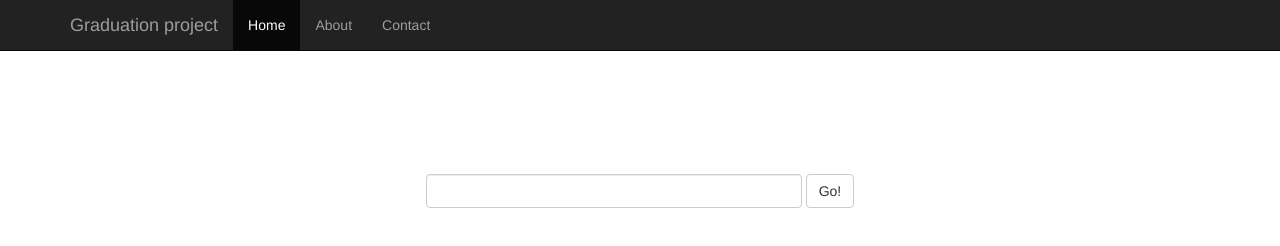
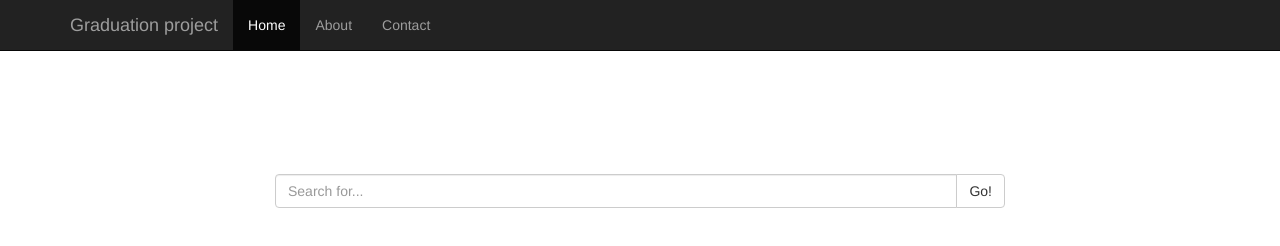
Before and after one commit to dariyagrishina/kind-of-graduation-project, a plain HTML site: page index.html in a window 1280 px wide. Drawn offline with Linux system fonts and the light colour scheme.

Commit message:
Use grid to size search input properly

```diff
--- a/index.html
+++ b/index.html
@@ -50,12 +50,16 @@
     <div class="container">
       <div class="starter-template">
         <div class="row">
-          <form id="search-form" class="form-inline">
-            <div class="form-group">
-              <input type="text" class="form-control" id="InputText" style="width: 376px;">
-              <button type="submit" class="btn btn-default">Go!</button>
-            </div>
-          </form>
+          <div class="col-lg-8 col-lg-offset-2">
+            <form id="search-form">
+              <div class="input-group">
+                <input type="text" class="form-control" placeholder="Search for...">
+                <span class="input-group-btn">
+                  <button type="submit" class="btn btn-default">Go!</button>
+                </span>
+              </div><!-- /input-group -->
+            </form>
+          </div><!-- /.col-lg-8 -->
         </div>
       </div>
     </div>
```
